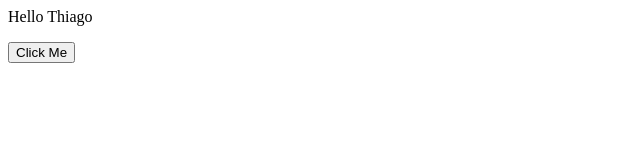
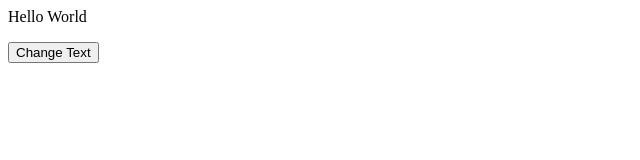
Before and after one commit to Tester1313/web, a plain HTML site: page Site BBC/Javascript/javascript.html in a window 1280 px wide. Shown: the full height of the page, 0-640 px from the left. Drawn offline with Linux system fonts and the light colour scheme.

Commit message:
Respondendo ao click

```diff
--- a/Site BBC/Javascript/javascript.html
+++ b/Site BBC/Javascript/javascript.html
@@ -8,14 +8,14 @@
 
         <p id="text">Hello World</p>
 
-        <button onclick="alert('Teste alert')">Click Me</button>
+        <button id="myButton">Change Text</button>
 
         <script type="text/javascript">
 
-            // Comentario de uma linha
+            document.getElementById("myButton").onclick = function(){
 
-            /* Comanta mais de uma linha */
-            document.getElementById("text").innerHTML = "Hello Thiago";
+                document.getElementById("myButton").innerHTML = "Teste 123";
+            }
 
         </script>
     </body>
```
